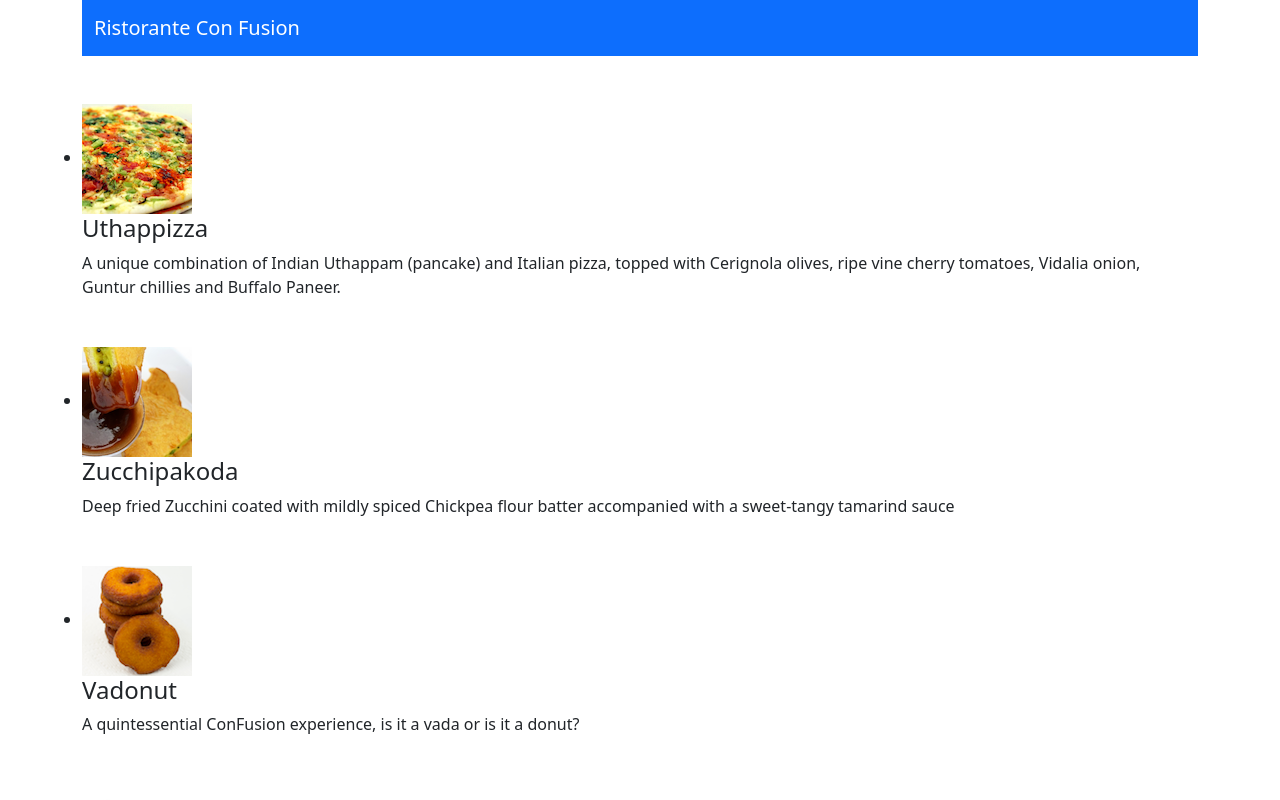
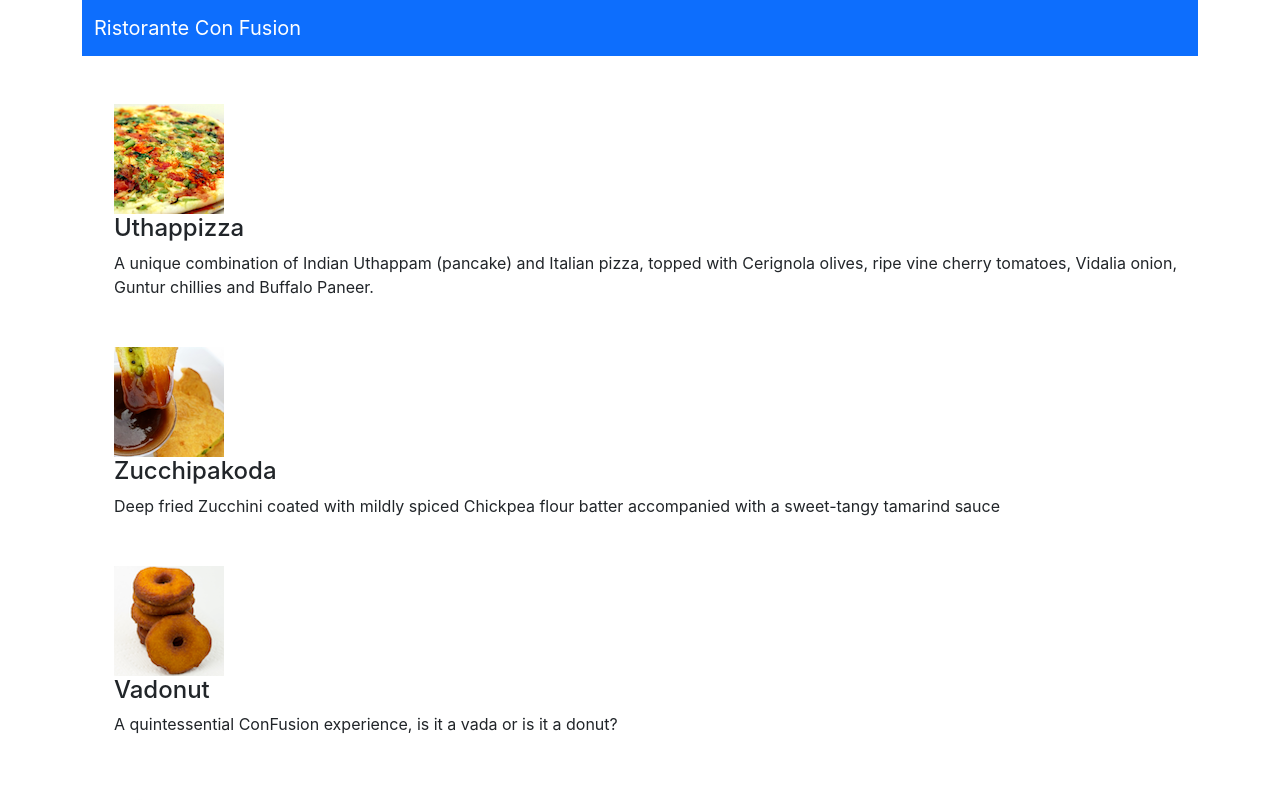
Before and after one commit to NatusyaZira/confusion, a React (Create React App) app: page / in a window 1280 px wide. Shown: the top 800 px of the page. Built offline with nearby package versions, Linux system fonts and the light colour scheme.

Commit message:
seventh commit

```diff
--- a/src/components/MenuComponent.js
+++ b/src/components/MenuComponent.js
@@ -1,6 +1,6 @@
 import React, { Component } from 'react';
 import { Media } from "reactstrap";
-import 'bootstrap/dist/css/bootstrap.css';
+
 
 
 class Menu extends React.Component {
@@ -48,12 +48,12 @@ class Menu extends React.Component {
   render() {
     const menu = this.state.dishes.map((dish) => {
       return (
-        <div key={dish.id} class="col-12 mt-5">
-        <Media tag="li">
+        <div key={dish.id} className="col-12 mt-5">
+        <Media tag="ul">
         <Media left middle>
         <Media object src={dish.image} alt={dish.name} />
         </Media>
-        <Media body class="ml-5">
+        <Media body className="ml-5">
         <Media heading>{dish.name}</Media>
         <p>{dish.description}</p>
         </Media>
@@ -63,8 +63,8 @@ class Menu extends React.Component {
     });
 
     return (
-      <div class="container">
-        <div class="row">
+      <div className="container">
+        <div className="row">
         <Media list>
         {menu}
         </Media>
```
Also changed, not shown: src/shared/dishes.js (added).
